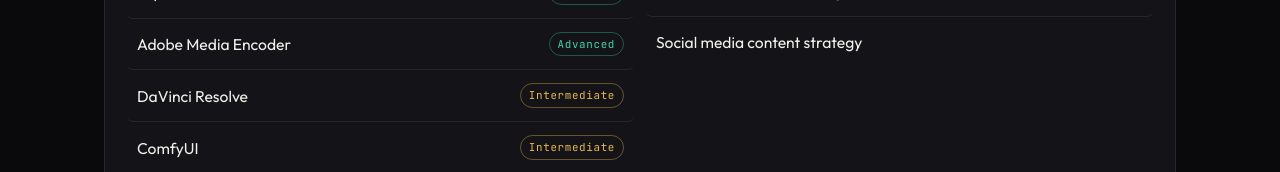
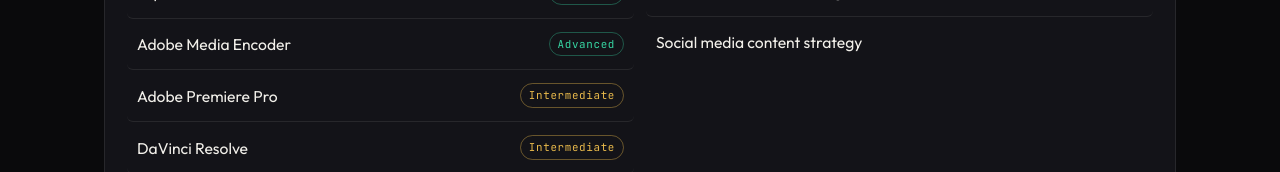
Before and after one commit to bossharsha01/portfolio, a plain HTML site: page index.html in a window 1280 px wide. Shown: the part 3071-3243 px from the top of the page. Drawn offline with Linux system fonts and the light colour scheme.

```diff
--- a/index.html
+++ b/index.html
@@ -269,6 +269,7 @@
               <li><span>Adobe Premiere Pro</span><span class="tag tag-mid">Intermediate</span></li>
               <li><span>Topaz Video AI</span><span class="tag">Advanced</span></li>
               <li><span>Adobe Media Encoder</span><span class="tag">Advanced</span></li>
+              <li><span>Adobe Premiere Pro</span><span class="tag tag-mid">Intermediate</span></li>
               <li><span>DaVinci Resolve</span><span class="tag tag-mid">Intermediate</span></li>
               <li><span>ComfyUI</span><span class="tag tag-mid">Intermediate</span></li>
             </ul>
```
